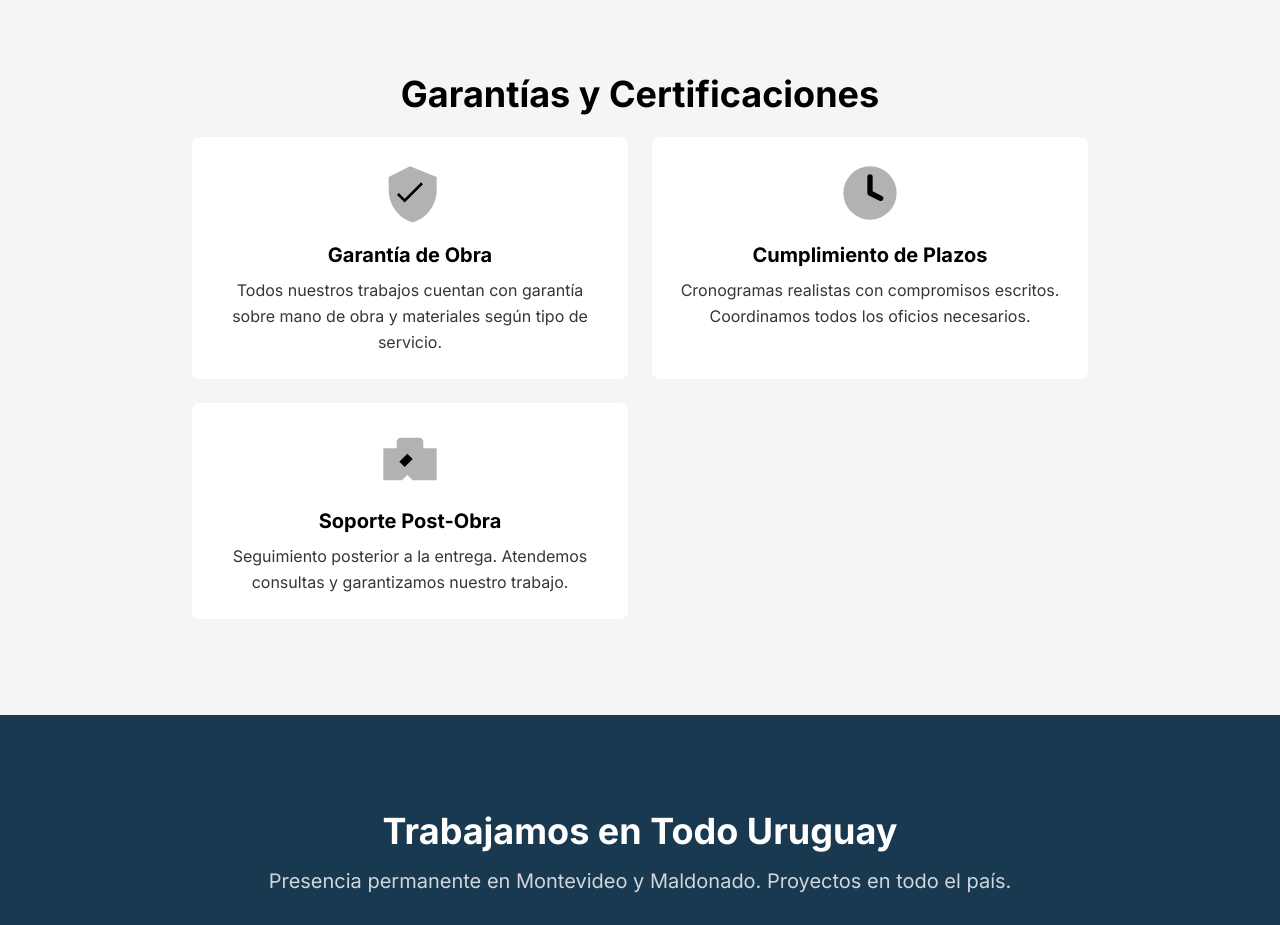
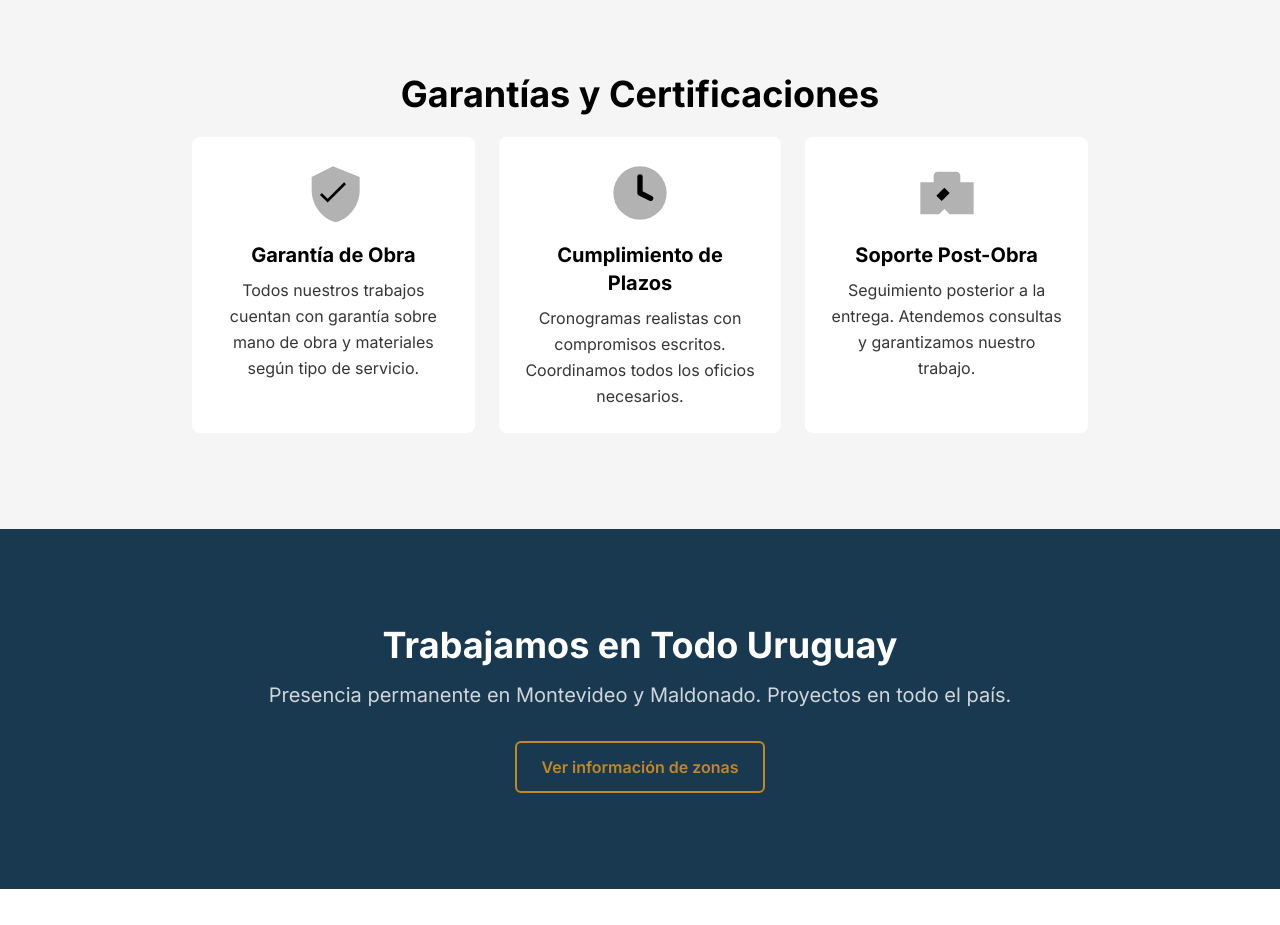
Before and after one commit to mauro2387/cincel, a React (Vite) app: page /empresa in a window 1280 px wide. Shown: the part 3660-4585 px from the top of the page. Built offline with nearby package versions, Linux system fonts and the light colour scheme.

Commit message:
Organizar Garantías en 3 columnas

```diff
--- a/src/pages/Empresa.tsx
+++ b/src/pages/Empresa.tsx
@@ -275,7 +275,7 @@
           <div className="max-w-4xl mx-auto">
             <h2 className="section-title text-center">Garantías y Certificaciones</h2>
 
-            <div className="grid md:grid-cols-2 gap-6">
+            <div className="grid md:grid-cols-3 gap-6">
               <div className="bg-white p-6 rounded-lg">
                 <div className="flex justify-center mb-4">
                   <CheckShieldIcon style={{ color: '#c08826' }} size={64} />
```
